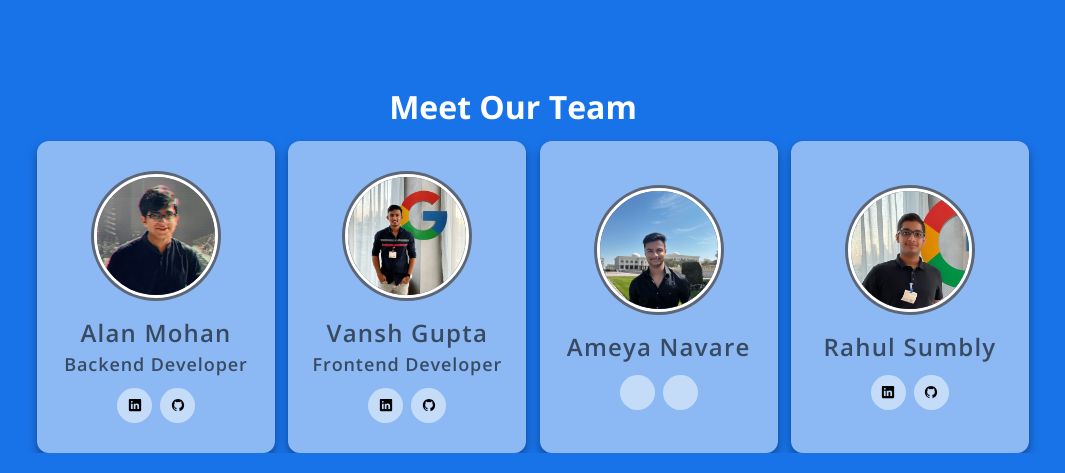
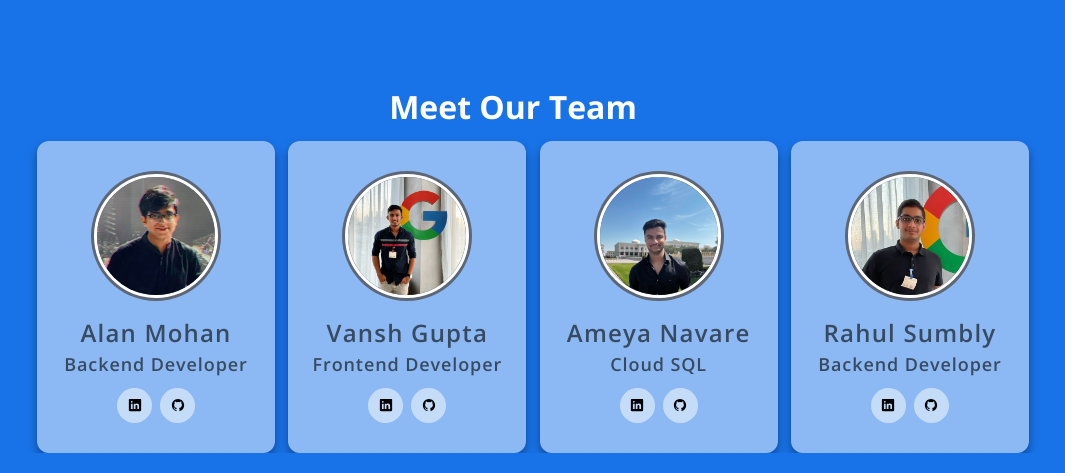
Before and after one commit to vansh18/Google-Solution-Challenge-2023, a CodeIgniter app: the page made by hope/application/views/abouthope_view.php in a window 1280 px wide. Shown: the part 369-842 px from the top of the page, without its empty margins (127-1192 px from the left). Run offline with CodeIgniter, Linux system fonts and the light colour scheme; some web fonts are replaced.

Commit message:
about us updated report isuue redirect to feedback

```diff
--- a/hope/application/views/abouthope_view.php
+++ b/hope/application/views/abouthope_view.php
@@ -70,12 +70,12 @@ defined('BASEPATH') OR exit('No direct script access allowed');
                       <img src="<?php echo ASSETS.'images/ameya.jpg';?>" alt="">
                      </div>
                      <div class="details">
-                       <div class="name">Ameya Navare</div>
-                       <div class="job"></div>
+                        <div class="name">Ameya Navare</div>
+                        <div class="job">Cloud SQL</div>
                      </div>
                      <div class="media-icons">
-                       <a target="_blank" href="" class="icon1"></ion-icon></a>
-                       <a target="_blank" href="" class="icon1"></ion-icon></a>
+                     <a href="https://www.linkedin.com/in/ameya-navare-12b956270/"><ion-icon name="logo-linkedin" class="icon1"></ion-icon></a>
+                      <a href="https://github.com/Ameya-Nav"><ion-icon name="logo-github" class="icon1"></ion-icon></a>
                      </div>
                    </div>
                   </div>
@@ -86,7 +86,7 @@ defined('BASEPATH') OR exit('No direct script access allowed');
                      </div>
                      <div class="details">
                        <div class="name">Rahul Sumbly</div>
-                       <div class="job"></div>
+                       <div class="job">Backend Developer</div>
                      </div>
                      <div class="media-icons">
                        <a target="_blank" href="https://www.linkedin.com/in/rahul-sumbly/"><ion-icon name="logo-linkedin"><ion-icon name="logo-linkedin" class="icon1"></ion-icon></a>
--- a/hope/application/views/chatbot.php
+++ b/hope/application/views/chatbot.php
@@ -26,7 +26,7 @@ defined('BASEPATH') OR exit('No direct script access allowed');
             <div class="buttons">
                 <button type = "button" id = "clear-btn"><ion-icon name="close-circle-outline" class="icon"></ion-icon>End Session</button>
                 <button type = "button" onclick="window.location.href = '<?php echo BASE_URL.'home';?>';"><ion-icon name="caret-back-outline" class="icon"></ion-icon>Return</button>
-                <button type = "button"><ion-icon name="megaphone-outline" class="icon"></ion-icon>Report an Issue</button>
+                <button type = "button" onclick="window.location.href = '<?php echo BASE_URL.'feedback';?>';"><ion-icon name="megaphone-outline" class="icon"></ion-icon>Report an Issue</button>
             </div>
         </div>
 
```
